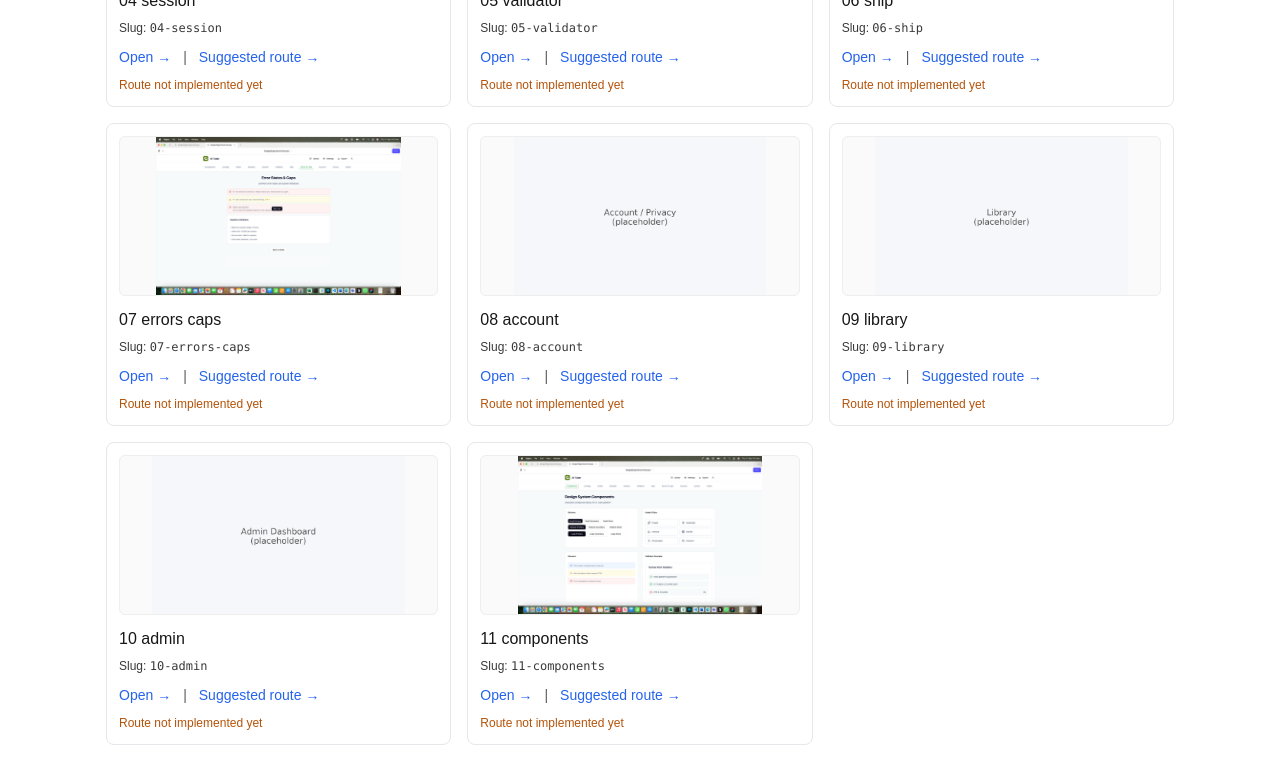
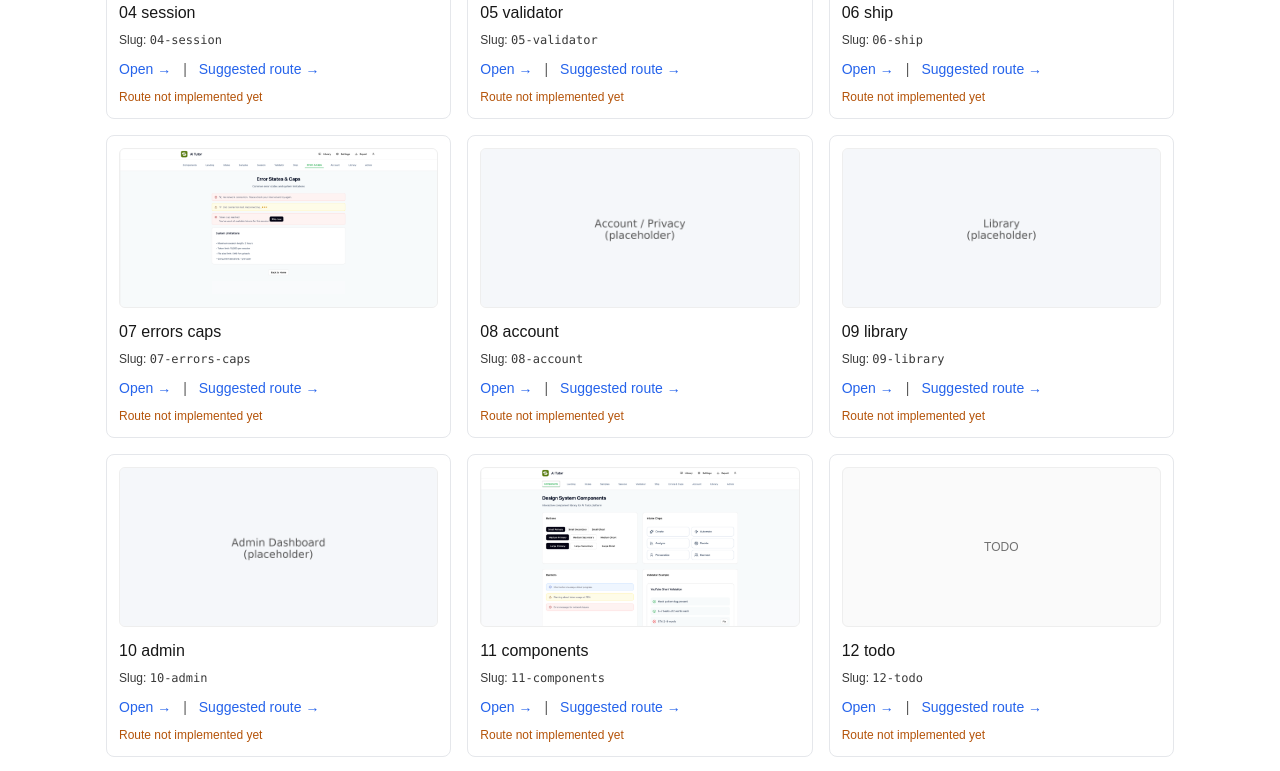
Before and after one commit to mukund-n2e/ai-tutor-ui, a Next.js app: page /screens in a window 1280 px wide. Shown: the part 680-1451 px from the top of the page. Built offline with nearby package versions, Linux system fonts and the light colour scheme.

Commit message:
feat(ui): ship screens registry + brand + two courses + PRD verifier (#63)
Co-authored-by: mukund-n2e <mukund-6019@users.noreply.github.com>

```diff
--- a/src/app/courses/page.tsx
+++ b/src/app/courses/page.tsx
@@ -18,7 +18,10 @@ export default function CoursesPage() {
             <div style={{fontSize: 14, opacity: 0.8, marginBottom: 12}}>
               {c.level ?? 'Unrated'} • ~{c.estMinutes ?? 20} min • {c.lessonsCount} lessons
             </div>
-            <Link href={`/courses/${c.slug}`}>Open course →</Link>
+            <div style={{display:'flex', gap:12}}>
+              <Link href={`/courses/${c.slug}`}>Open course →</Link>
+              <Link href={`/session?verb=Create&persona=${encodeURIComponent(c.title)}&minutes=${c.estMinutes ?? 20}&task=starter`} style={{background:'#FF6B35', color:'#fff', padding:'6px 10px', borderRadius:6}}>Start micro-course</Link>
+            </div>
           </article>
         ))}
       </div>
--- a/src/app/layout.tsx
+++ b/src/app/layout.tsx
@@ -1,18 +1,14 @@
 import '../styles/components.css';
 import '../styles/tokens.css';
 import type { Metadata } from "next";
-import { Geist, Geist_Mono } from "next/font/google";
+import { Inter } from "next/font/google";
 import "./globals.css";
 import TopNav from "@/components/TopNav";
 
-const geistSans = Geist({
-  variable: "--font-geist-sans",
+const inter = Inter({
+  variable: "--font-inter",
   subsets: ["latin"],
-});
-
-const geistMono = Geist_Mono({
-  variable: "--font-geist-mono",
-  subsets: ["latin"],
+  display: 'swap'
 });
 
 export const metadata: Metadata = {
@@ -27,8 +23,8 @@ export default function RootLayout({
   children: React.ReactNode;
 }>) {
   return (
-    <html lang="en">
-      <body className={`${geistSans.variable} ${geistMono.variable} antialiased`}>
+    <html lang="en" data-ssr-beta="true">
+      <body className={`${inter.variable} antialiased`} data-ssr-beta="true">
         <TopNav />
         {children}
         {/* SSR beta marker for monitors */}
--- a/src/app/screens/[slug]/page.tsx
+++ b/src/app/screens/[slug]/page.tsx
@@ -1,28 +1,34 @@
 import type { Metadata } from 'next';
 import { notFound } from 'next/navigation';
 import Link from 'next/link';
-import { screens } from '../../../design/screens.manifest';
+import Image from 'next/image';
+import data from '../../../data/screens.json';
 
 export async function generateStaticParams() {
+  const screens = (data as any[]);
   return screens.map(s => ({ slug: s.slug }));
 }
 export async function generateMetadata({ params }: { params: Promise<{ slug: string }>}): Promise<Metadata> {
-  const { slug } = await params; const s = screens.find(x => x.slug === slug);
+  const { slug } = await params; const s = (data as any[]).find(x => x.slug === slug);
   return { title: s ? `Screen • ${s.title}` : 'Screen' };
 }
 export default async function ScreenPage({ params }: { params: Promise<{ slug: string }>}) {
   const { slug } = await params;
-  const s = screens.find(x => x.slug === slug);
+  const s = (data as any[]).find(x => x.slug === slug);
   if (!s) return notFound();
   return (
     <main style={{maxWidth:1100, margin:'40px auto', padding:'0 16px'}}>
       <p style={{marginBottom:10}}><Link href="/screens">← All screens</Link></p>
       <h1 style={{margin:'0 0 12px'}}>{s.title}</h1>
       <div style={{fontSize:14, opacity:0.8, marginBottom:12}}>
-        slug: <code>{s.slug}</code> • {s.exists ? 'Implemented route' : 'Suggested'}: <Link href={s.route}>{s.route}</Link>
+        slug: <code>{s.slug}</code> • {s.exists ? 'Implemented route' : 'Suggested'}: <Link href={s.route ?? '/'}>{s.route ?? '/'}</Link>
       </div>
       <div style={{border:'1px solid #e5e7eb', borderRadius:8, overflow:'hidden', background:'#fafafa'}}>
-        <img src={`/design/screens/${s.file}`} alt={s.title} style={{display:'block', width:'100%', height:'auto'}} />
+        {s.file ? (
+          <Image src={`/design/screens/${s.file}`} alt={s.title} width={1200} height={800} style={{width:'100%', height:'auto'}} />
+        ) : (
+          <div style={{padding:40, textAlign:'center', opacity:0.6}}>TODO placeholder</div>
+        )}
       </div>
     </main>
   );
--- a/src/app/screens/page.tsx
+++ b/src/app/screens/page.tsx
@@ -1,7 +1,9 @@
 import Link from 'next/link';
-import { screens } from '../../design/screens.manifest';
+import Image from 'next/image';
+import data from '../../data/screens.json';
 export const metadata = { title: 'Screens' };
 export default function ScreensIndex() {
+  const screens = (data as any[]).slice().sort((a,b)=>(a.order??999)-(b.order??999));
   return (
     <main style={{maxWidth:1100, margin:'40px auto', padding:'0 16px'}}>
       <h1 style={{marginBottom:8}}>Design Screens</h1>
@@ -10,14 +12,18 @@ export default function ScreensIndex() {
         {screens.map(s => (
           <article key={s.slug} style={{border:'1px solid #e5e7eb', borderRadius:8, padding:12}}>
             <div style={{height:160, display:'flex', alignItems:'center', justifyContent:'center', overflow:'hidden', background:'#fafafa', border:'1px solid #eee', borderRadius:6}}>
-              <img src={`/design/screens/${s.file}`} alt={s.title} style={{maxWidth:'100%', maxHeight:'100%', objectFit:'contain'}} />
+              {s.file ? (
+                <Image src={`/design/screens/${s.file}`} alt={s.title} width={320} height={160} style={{height:'auto', width:'100%', objectFit:'contain'}} />
+              ) : (
+                <div style={{opacity:0.6, fontSize:12}}>TODO</div>
+              )}
             </div>
             <h3 style={{margin:'12px 0 6px'}}>{s.title}</h3>
             <div style={{fontSize:12, opacity:0.85, marginBottom:10}}>Slug: <code>{s.slug}</code></div>
             <div style={{display:'flex', gap:12, fontSize:14}}>
               <Link href={`/screens/${s.slug}`}>Open →</Link>
               <span style={{opacity:0.7}}>|</span>
-              <Link href={s.route}>{s.exists ? 'Go to page' : 'Suggested route'} →</Link>
+              <Link href={s.route ?? '/'}>{s.exists ? 'Go to page' : 'Suggested route'} →</Link>
             </div>
             {!s.exists && <div style={{fontSize:12, color:'#b45309', marginTop:8}}>Route not implemented yet</div>}
           </article>
--- a/src/components/TopNav.tsx
+++ b/src/components/TopNav.tsx
@@ -8,7 +8,7 @@ const links = [
 export default function TopNav() {
   const pathname = usePathname()
   return (
-    <nav className="topnav" style={{display:'flex',gap:'1rem',padding:'12px',borderBottom:'1px solid #eee'}}>
+    <nav className="topnav" style={{display:'flex',gap:'1rem',padding:'12px',borderBottom:'1px solid #eee', alignItems:'center'}}>
   <Link href="/" className="brand"><img src="/brand/logo.svg" alt="Nudge2Edge" /><span>Nudge2Edge</span></Link>
       {links.map(l => (
         <Link
@@ -23,9 +23,7 @@ export default function TopNav() {
           {l.label}
         </Link>
       ))}
-      {process.env.NEXT_PUBLIC_SHOW_SCREENS === '1' && (
-        <Link href="/__screens">Screens</Link>
-      )}
+        <Link href="/screens" style={{marginLeft:'auto', background:'#FF6B35', color:'#fff', padding:'6px 10px', borderRadius:6}}>Screens</Link>
     </nav>
   )
 }
--- a/src/courses/registry.tsx
+++ b/src/courses/registry.tsx
@@ -1,6 +1,31 @@
 import type { Course } from './types';
 import GettingStarted from './samples/getting-started';
-export const courses: Course[] = [GettingStarted];
+
+const creator: Course = {
+  slug: 'creator',
+  title: 'Creator Micro-Course',
+  description: 'Ship a short-form creative output fast with Understand → Draft → Polish.',
+  estMinutes: 20,
+  lessons: [
+    { slug: 'u', title: 'Understand', summary: 'Clarify constraints and success criteria.', content: 'Understand move overview.' },
+    { slug: 'd', title: 'Draft', summary: 'Create a concise first draft.', content: 'Draft move overview.' },
+    { slug: 'p', title: 'Polish', summary: 'Tighten and prepare to ship.', content: 'Polish move overview.' }
+  ]
+};
+
+const consultant: Course = {
+  slug: 'consultant',
+  title: 'Consultant Micro-Course',
+  description: 'Structure proposal and client-ready outputs via the 3-step loop.',
+  estMinutes: 20,
+  lessons: [
+    { slug: 'u', title: 'Understand', content: 'Understand move overview.' },
+    { slug: 'd', title: 'Draft', content: 'Draft move overview.' },
+    { slug: 'p', title: 'Polish', content: 'Polish move overview.' }
+  ]
+};
+
+export const courses: Course[] = [GettingStarted, creator, consultant];
 export function listCourses() {
   return courses.map(c => ({ slug: c.slug, title: c.title, level: c.level, estMinutes: c.estMinutes, description: c.description, lessonsCount: c.lessons.length }));
 }
--- /dev/null
+++ b/src/data/screens.json
@@ -0,0 +1,19 @@
+[
+  { "slug": "01-landing", "title": "01 landing", "file": "01-landing.png", "order": 1 },
+  { "slug": "02-intake", "title": "02 intake", "file": "02-intake.png", "order": 2 },
+  { "slug": "03-samples", "title": "03 samples", "file": "03-samples.png", "order": 3 },
+  { "slug": "04-session", "title": "04 session", "file": "04-session.png", "order": 4 },
+  { "slug": "05-validator", "title": "05 validator", "file": "05-validator.png", "order": 5 },
+  { "slug": "06-ship", "title": "06 ship", "file": "06-ship.png", "order": 6 },
+  { "slug": "07-errors-caps", "title": "07 errors caps", "file": "07-errors-caps.png", "order": 7 },
+  { "slug": "08-account", "title": "08 account", "file": "08-account.png", "order": 8 },
+  { "slug": "09-library", "title": "09 library", "file": "09-library.png", "order": 9 },
+  { "slug": "10-admin", "title": "10 admin", "file": "10-admin.png", "order": 10 },
+  { "slug": "11-components", "title": "11 components", "file": "11-components.png", "order": 11 },
+  { "slug": "12-todo", "title": "12 todo", "todo": true, "order": 12 },
+  { "slug": "13-todo", "title": "13 todo", "todo": true, "order": 13 },
+  { "slug": "14-todo", "title": "14 todo", "todo": true, "order": 14 },
+  { "slug": "15-todo", "title": "15 todo", "todo": true, "order": 15 },
+  { "slug": "16-todo", "title": "16 todo", "todo": true, "order": 16 },
+  { "slug": "17-todo", "title": "17 todo", "todo": true, "order": 17 }
+]
--- /dev/null
+++ b/src/pages/api/flags.ts
@@ -0,0 +1,2 @@
+export default function handler(_req, res){res.status(200).json({beta:true,moves:['Understand','Draft','Polish'],ts:new Date().toISOString()});}
+export const config = { api: { bodyParser: true } };
```
Also changed, not shown: 1 other file (tests, documents, lock files or other folders).
